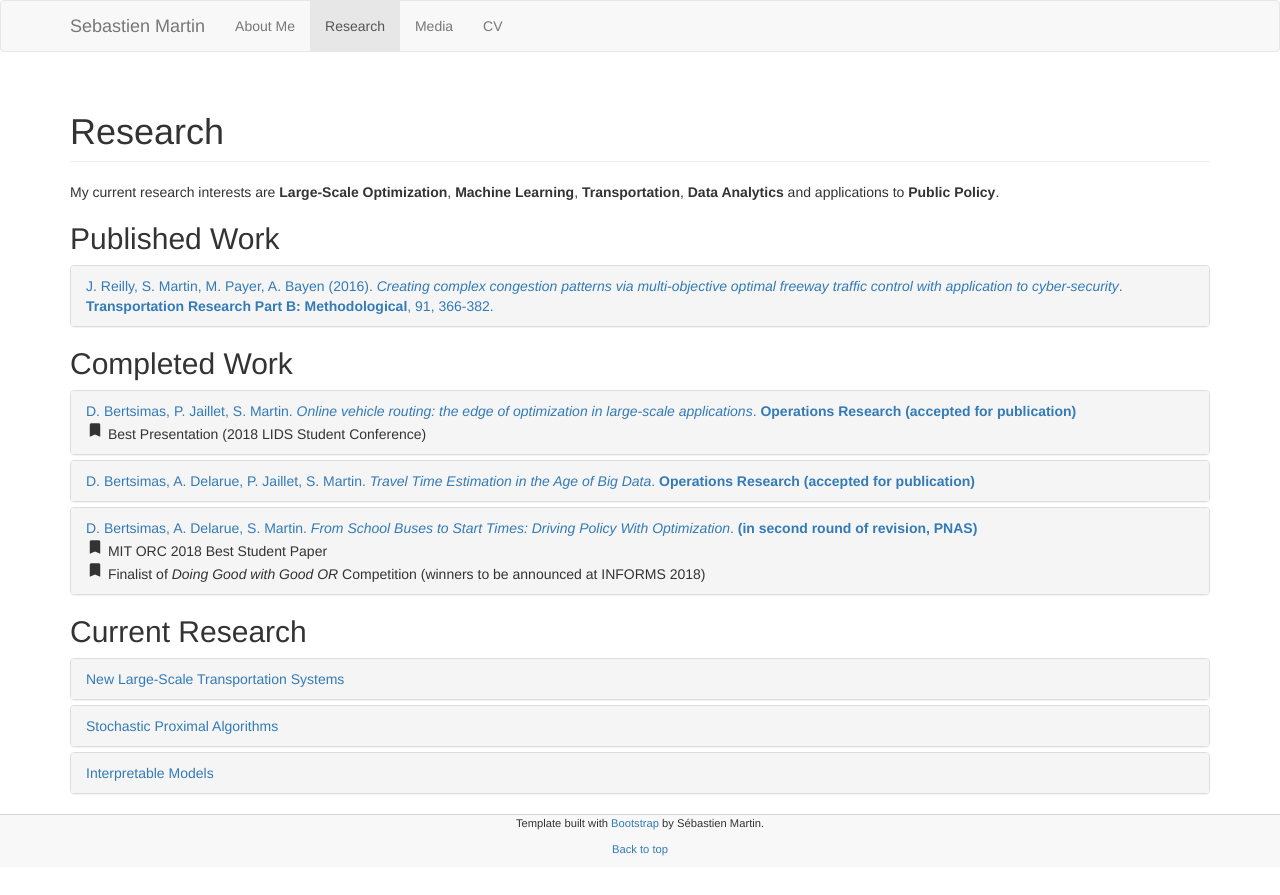
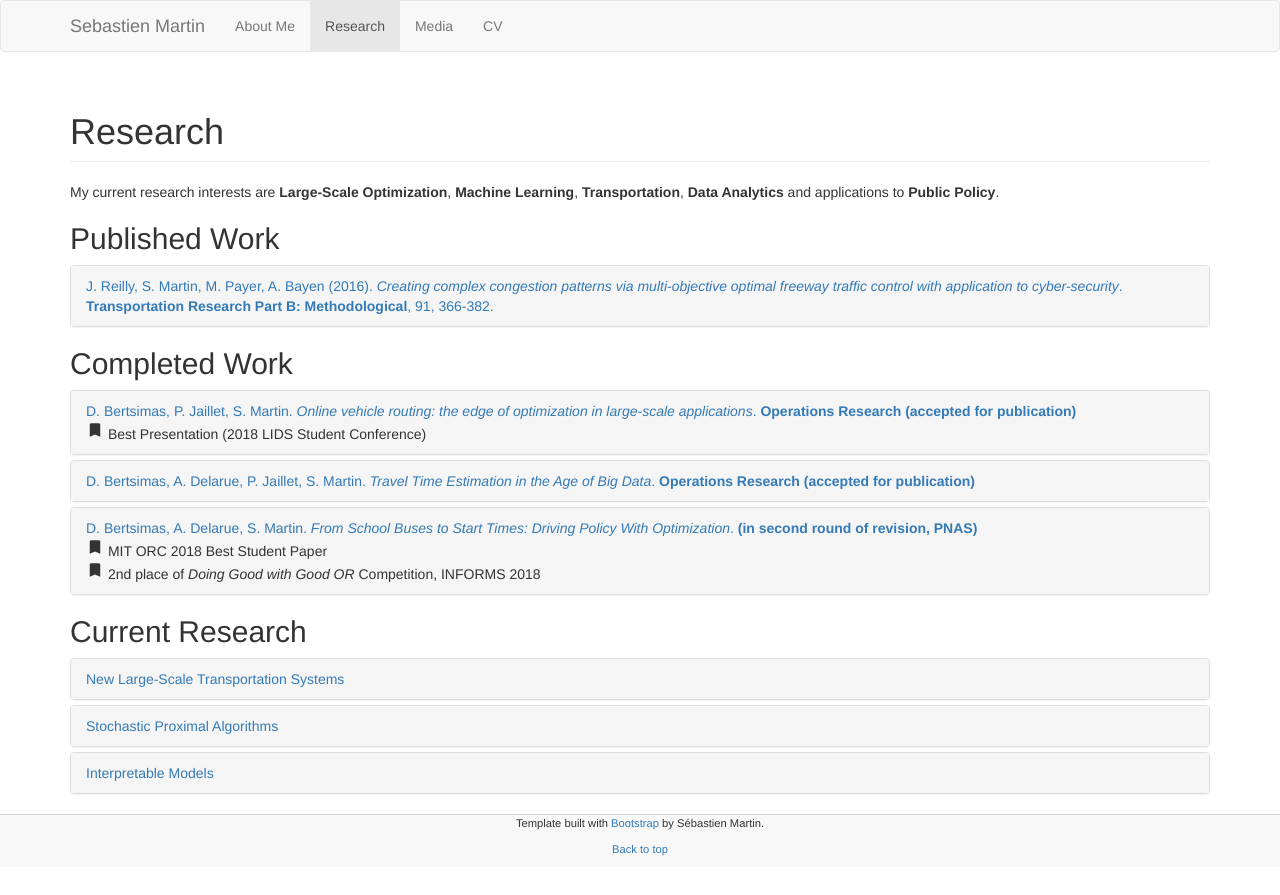
Before and after one commit to trevorhsong/trevorhsong.github.io, a Jekyll site: the page built from research.html, in a window 1280 px wide. Shown: the top 895 px of the page. Built offline with Jekyll 4.4.1, drawn with Linux system fonts in a browser that asks for light colours.

Commit message:
updated DGWGOR

```diff
--- a/research.html
+++ b/research.html
@@ -116,7 +116,7 @@ tabname: Research
             <strong>(in second round of revision, PNAS)</strong>
           </a><br />
           <i class="material-icons md-18">bookmark</i> MIT ORC 2018 Best Student Paper <br />
-          <i class="material-icons md-18">bookmark</i> Finalist of <em>Doing Good with Good OR</em> Competition (winners to be announced at INFORMS 2018)
+          <i class="material-icons md-18">bookmark</i> 2nd place of <em>Doing Good with Good OR</em> Competition, INFORMS 2018
         </div>
         <div id="collapse4" class="panel-collapse collapse">
           <div class="panel-body">
```
